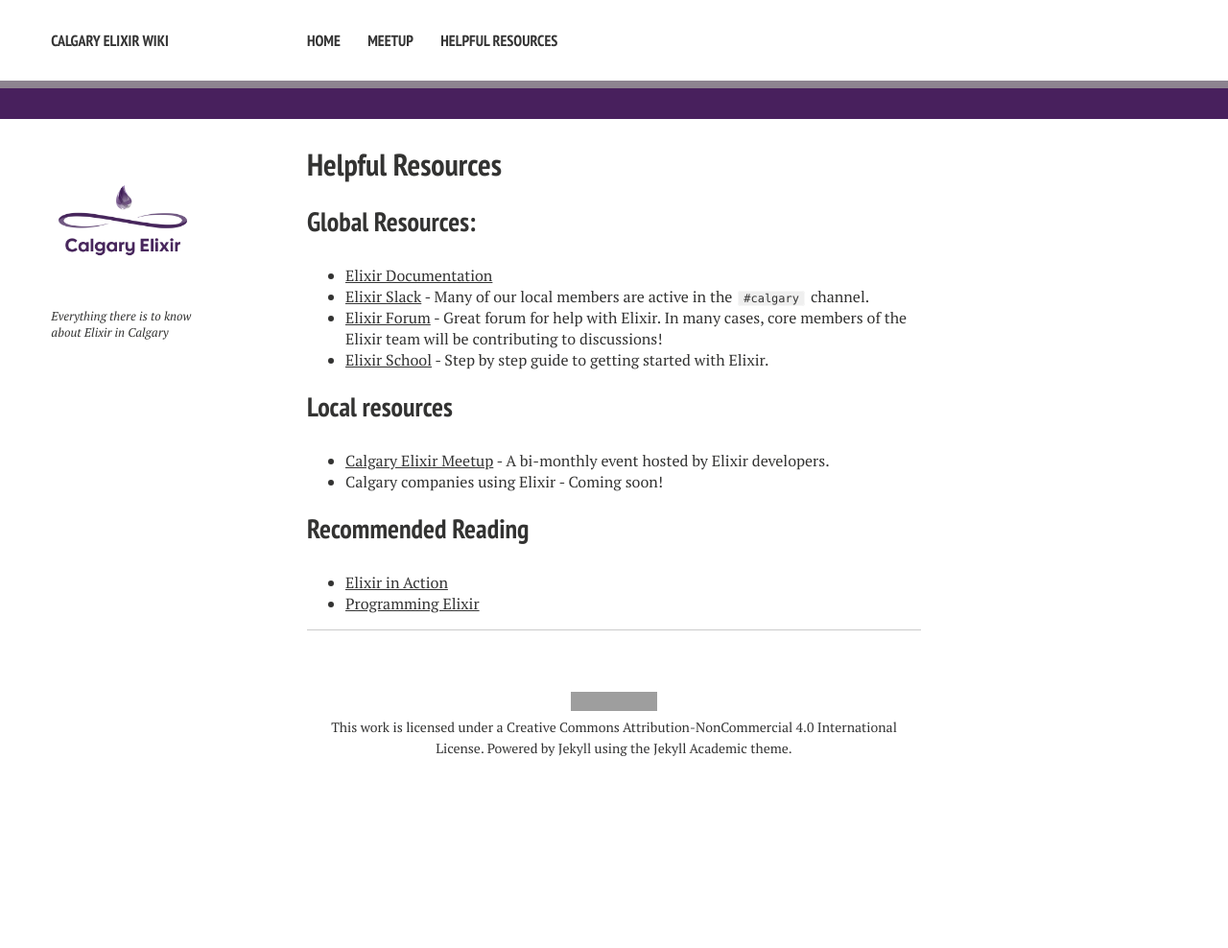
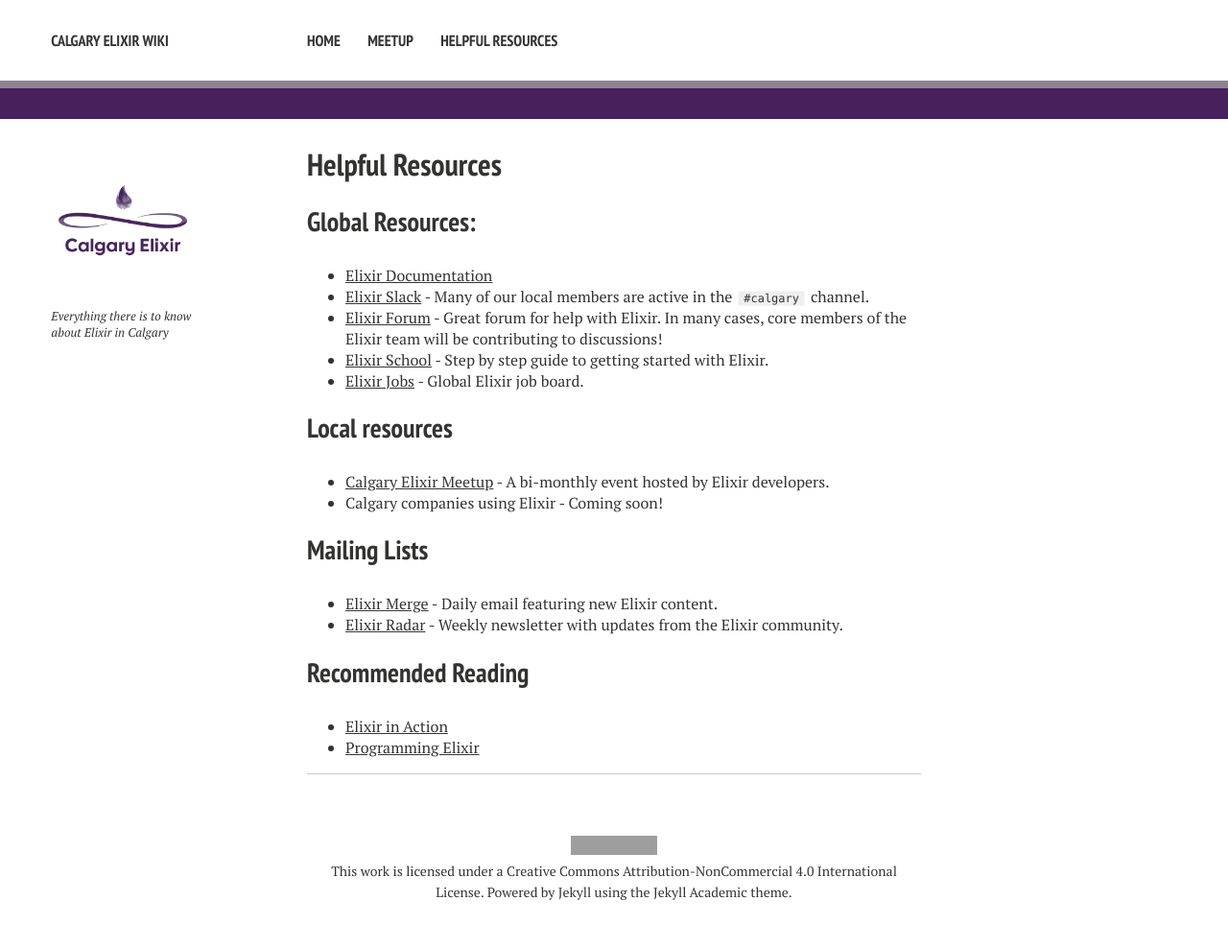
Before and after one commit to CalgaryElixir/CalgaryElixir.github.io, a Jekyll site: the page built from resouces/index.md, in a window 1280 px wide. Shown: the whole page at 96% size. Built offline with Jekyll 4.4.1, drawn with Linux system fonts in a browser that asks for light colours; nearby versions of some CDN libraries; before the commit the page ends 900 px from its top, so only the background shows below that; grey boxes are pictures that could not be loaded.

Commit message:
feat: add more resources

```diff
--- a/resouces/index.md
+++ b/resouces/index.md
@@ -11,11 +11,16 @@ permalink: /helpful_resources/
 - [Elixir Slack](https://elixir-slack.community/) - Many of our local members are active in the `#calgary` channel.
 - [Elixir Forum](https://elixirforum.com/) - Great forum for help with Elixir. In many cases, core members of the Elixir team will be contributing to discussions!
 - [Elixir School](https://elixirschool.com/en/lessons/basics/basics) - Step by step guide to getting started with Elixir.
+- [Elixir Jobs](https://elixirjobs.net/) - Global Elixir job board.
 
 ## Local resources
 - [Calgary Elixir Meetup](https://www.meetup.com/elixir-calgary/) - A bi-monthly event hosted by Elixir developers.
 - Calgary companies using Elixir - Coming soon!
 
+## Mailing Lists
+- [Elixir Merge](https://elixirmerge.com/) - Daily email featuring new Elixir content.
+- [Elixir Radar](https://elixir-radar.com/) - Weekly newsletter with updates from the Elixir community.
+
 ## Recommended Reading
 - [Elixir in Action](https://www.manning.com/books/elixir-in-action-third-edition)
 - [Programming Elixir](https://pragprog.com/titles/elixir16/programming-elixir-1-6/)
```
